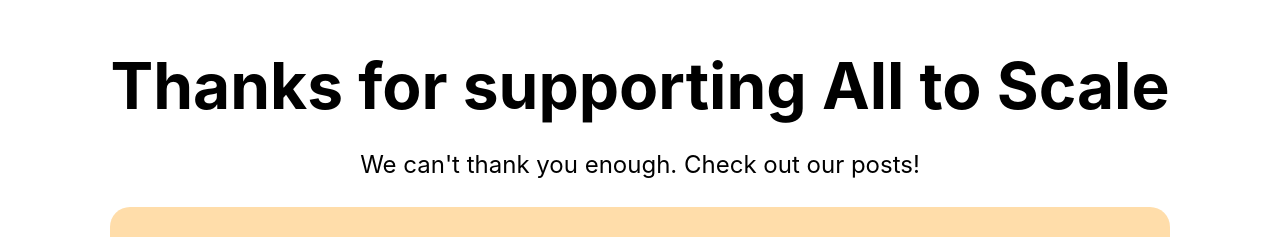
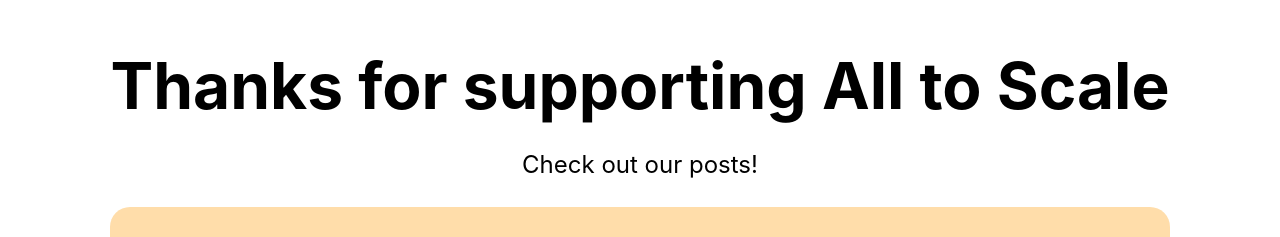
Before and after one commit to jfobrien29/gal-site, a Next.js app: page / in a window 1280 px wide. Shown: the part 190-427 px from the top of the page. Built offline with nearby package versions, Linux system fonts and the light colour scheme.

Commit message:
simplify

```diff
--- a/src/pages/index.tsx
+++ b/src/pages/index.tsx
@@ -15,9 +15,7 @@
       <main className={styles.main}>
         <h1 className={styles.title}>Thanks for supporting All to Scale</h1>
 
-        <p className={styles.description}>
-          We can't thank you enough. Check out our posts!
-        </p>
+        <p className={styles.description}>Check out our posts!</p>
 
         <div className={styles.timeline}>
           <TwitterTimelineEmbed sourceType="profile" screenName="alltoscale" />
```
